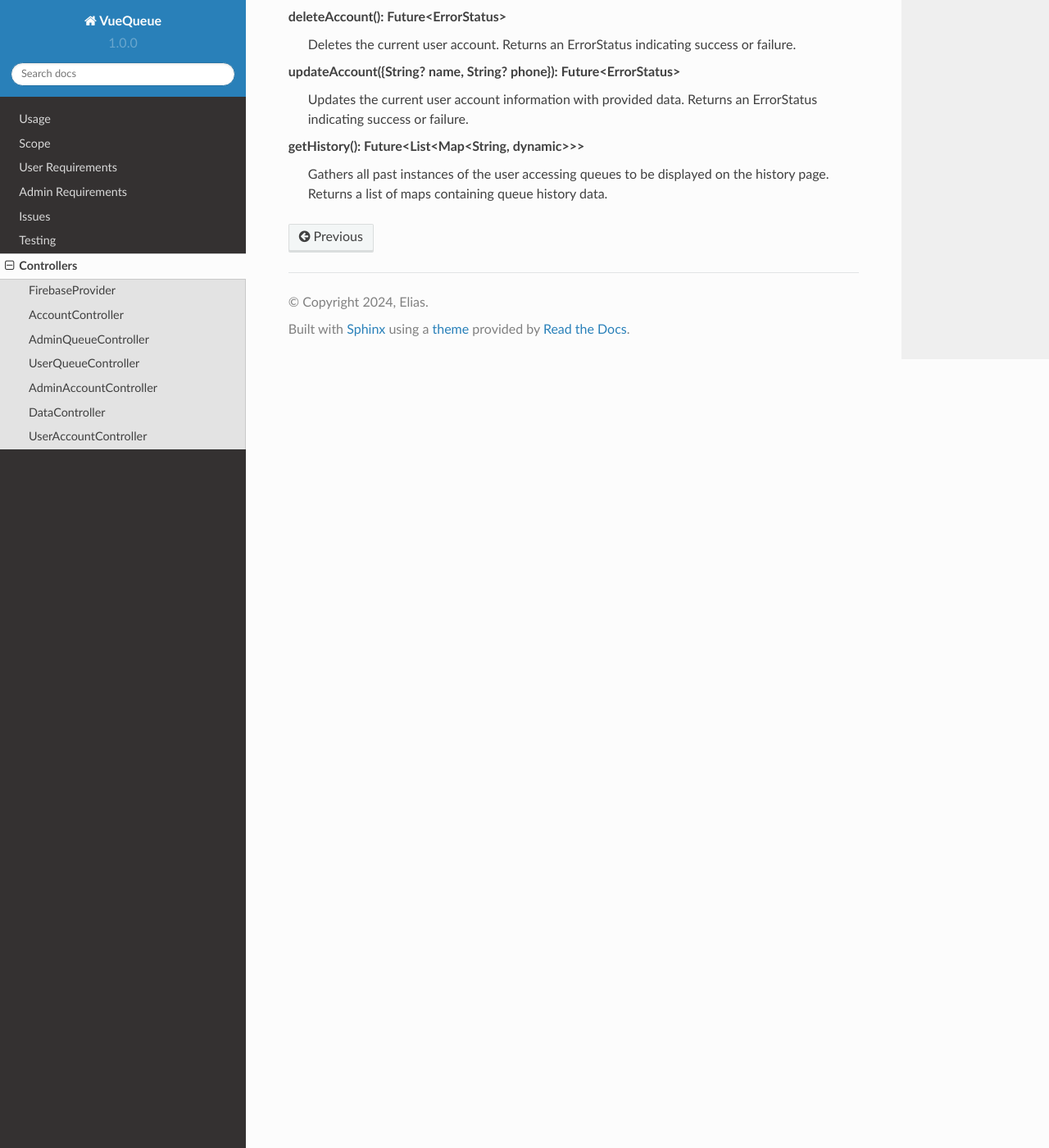
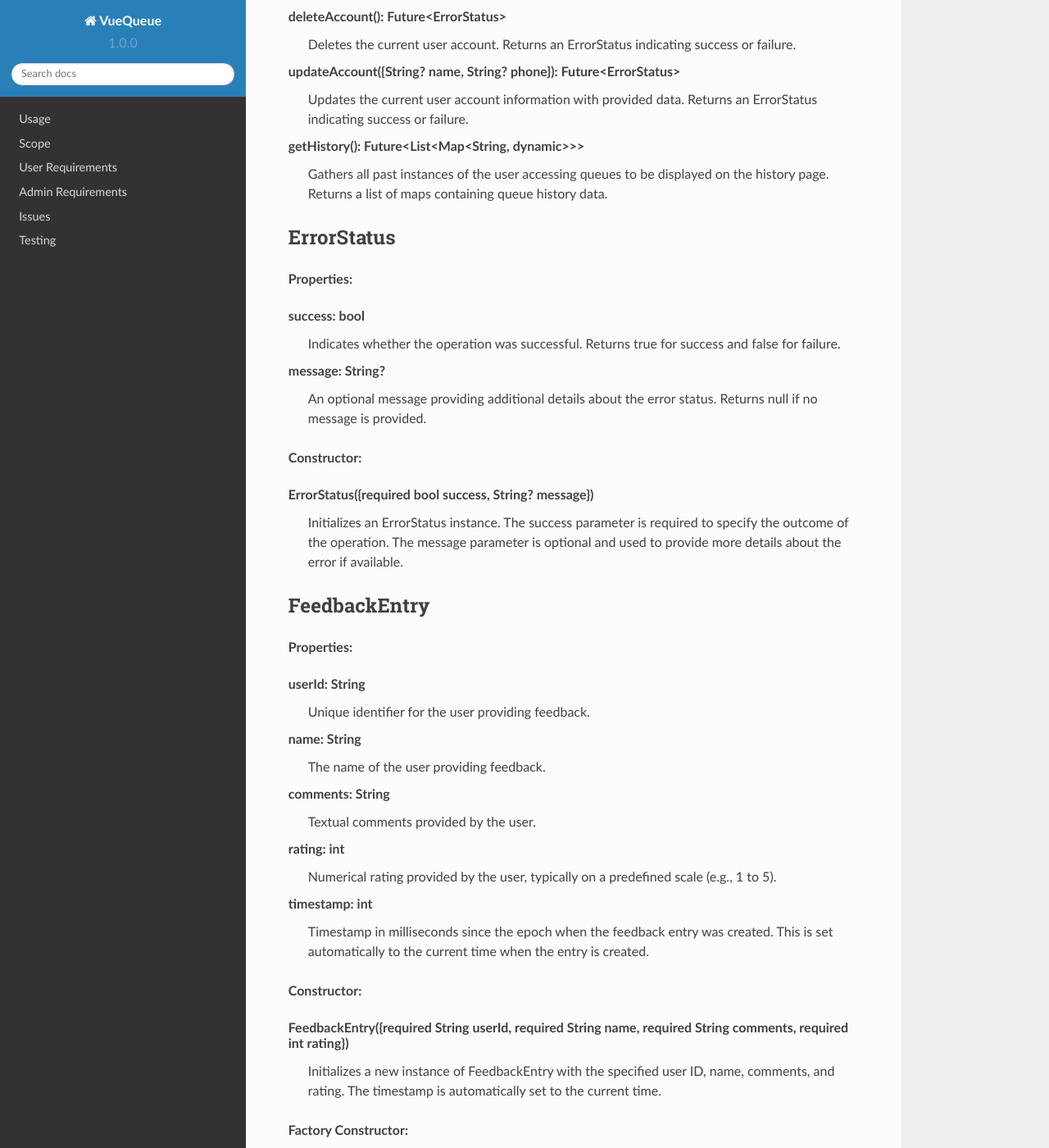
Before and after one commit to SofEng-Coursework/Documentation, a Sphinx documentation site: the page built from docs/source/apireference.rst, in a window 1280 px wide and 1400 px high, scrolled down 5322 px. Shown: the whole window at 82% size. Built offline with Sphinx 7.4.7 and the Read the Docs theme 2.0.0, drawn with Linux system fonts in a browser that asks for light colours; pages that are not in the unit, such as notebooks, are missing from menus; some of the changed text lies outside the part shown.

Commit message:
Final V5

```diff
--- a/docs/source/controllers.rst
+++ b/docs/source/apireference.rst
@@ -1,5 +1,5 @@
-Controllers
-============
+API Reference
+==============
 FirebaseProvider
 -----------------
 **Properties:**
@@ -207,3 +207,160 @@
 
 getHistory(): Future<List<Map<String, dynamic>>>
   Gathers all past instances of the user accessing queues to be displayed on the history page. Returns a list of maps containing queue history data.
+
+ErrorStatus
+------------
+
+**Properties:**
+
+success: bool
+  Indicates whether the operation was successful. Returns true for success and false for failure.
+
+message: String?
+  An optional message providing additional details about the error status. Returns null if no message is provided.
+
+**Constructor:**
+
+ErrorStatus({required bool success, String? message})
+  Initializes an ErrorStatus instance. The success parameter is required to specify the outcome of the operation.
+  The message parameter is optional and used to provide more details about the error if available.
+
+FeedbackEntry
+---------------
+
+**Properties:**
+
+userId: String
+  Unique identifier for the user providing feedback.
+
+name: String
+  The name of the user providing feedback.
+
+comments: String
+  Textual comments provided by the user.
+
+rating: int
+  Numerical rating provided by the user, typically on a predefined scale (e.g., 1 to 5).
+
+timestamp: int
+  Timestamp in milliseconds since the epoch when the feedback entry was created.
+  This is set automatically to the current time when the entry is created.
+
+**Constructor:**
+
+FeedbackEntry({required String userId, required String name, required String comments, required int rating})
+  Initializes a new instance of FeedbackEntry with the specified user ID, name, comments, and rating.
+  The timestamp is automatically set to the current time.
+
+**Factory Constructor:**
+
+FeedbackEntry.fromJson(Map<String, dynamic> json)
+  Factory constructor that creates an instance of FeedbackEntry from a JSON object.
+  The JSON object must contain keys for 'userId', 'name', 'comments', and 'rating', each with appropriate values.
+
+**Methods:**
+
+toJson(): Map<String, dynamic>
+  Converts a FeedbackEntry instance into a JSON map. The resulting map includes keys for 'userId', 'name', 'comments', 'rating', and 'timestamp',
+  corresponding to the properties of the FeedbackEntry.
+
+QueueUserEntry
+---------------
+
+**Properties:**
+
+userId: String
+  The unique identifier for the user in the queue.
+
+name: String?
+  The optional name of the user.
+
+timestamp: int
+  Timestamp marking when the user was added to the queue.
+
+**Constructor:**
+
+QueueUserEntry({required String userId, String? name, required int timestamp})
+  Initializes a new instance of QueueUserEntry with the specified user ID, optional name, and timestamp.
+
+**Factory Constructor:**
+
+QueueUserEntry.fromJson(Map<String, dynamic> json)
+  Creates an instance of QueueUserEntry from a JSON object that includes 'userId', 'name', and 'timestamp'.
+
+**Methods:**
+
+toJson(): Map<String, dynamic>
+  Converts the instance into a JSON map.
+
+QueueLog
+--------
+
+**Properties:**
+
+userId: String
+  The unique identifier for the user associated with this log entry.
+
+start: int
+  Start timestamp for the user's queue entry.
+
+end: int
+  End timestamp for the user's queue exit.
+
+**Constructor:**
+
+QueueLog({required String userId, required int start, required int end})
+  Initializes a new instance of QueueLog with the user ID, start, and end times.
+
+**Factory Constructor:**
+
+QueueLog.fromJson(Map<String, dynamic> json)
+  Creates an instance of QueueLog from a JSON object that includes 'userId', 'start', and 'end'.
+
+**Methods:**
+
+toJson(): Map<String, dynamic>
+  Converts the instance into a JSON map.
+
+Queue
+------
+
+**Properties:**
+
+id: String
+  Unique identifier for the queue.
+
+name: String
+  Name of the queue.
+
+open: bool
+  Indicates whether the queue is open.
+
+capacity: int?
+  Optional maximum number of users that can be in the queue.
+
+users: List<QueueUserEntry>
+  List of users currently in the queue.
+
+logs: List<QueueLog>
+  List of logs associated with the queue activities.
+
+**Constructor:**
+
+Queue({required String id, required String name, required bool open, List<QueueUserEntry> users, List<QueueLog> logs, int? capacity})
+  Initializes a new instance of Queue with the specified details.
+
+**Methods:**
+
+isFull(): bool
+  Returns true if the queue is at full capacity, otherwise false.
+
+**Factory Constructor:**
+
+Queue.fromJson(Map<String, dynamic> json)
+  Creates an instance of Queue from a JSON object that includes 'id', 'name', 'open', 'users', 'logs', and optionally 'capacity'.
+
+**Methods:**
+
+toJson(): Map<String, dynamic>
+Converts the instance into a JSON map, including details about users and logs.
```
Also changed, not shown: docs/source/problems.rst (+33 -38 lines), docs/source/testing.rst (+11 -19 lines).
